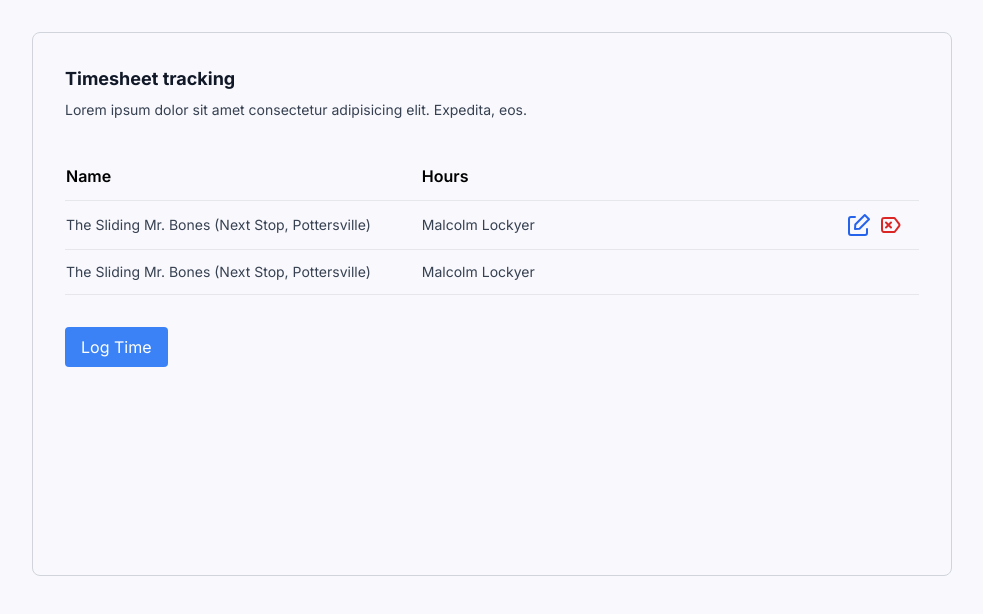
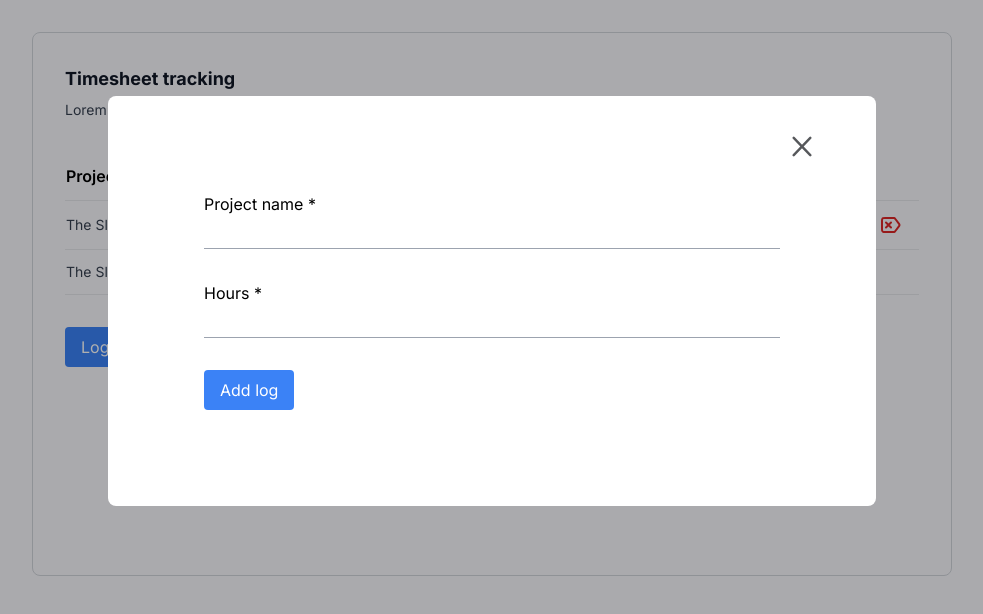
Before and after one commit to martpika/timesheet-tracking, a Next.js app: page / in a window 1280 px wide. Both pictures are taken after a click on the button "Log Time". Shown: the top 614 px of the page, without its empty margins (148-1131 px from the left). Built offline with nearby package versions, Linux system fonts and the light colour scheme.

Commit message:
added modal and form for the timesheet

```diff
--- /dev/null
+++ b/src/app/components/modal/base/index.ts
@@ -0,0 +1 @@
+export { default as BaseModal } from "./base"
--- /dev/null
+++ b/src/app/components/modal/timesheet/hook.ts
@@ -0,0 +1,54 @@
+import { zodResolver } from "@hookform/resolvers/zod"
+import {
+  useEffect,
+  useState } from "react"
+import {
+  SubmitHandler,
+  useForm } from "react-hook-form"
+import { z } from "zod"
+
+
+const formSchema = z.object({
+  name: z
+    .string()
+    .min(4, "Please enter the name"),
+  hours: z
+    .number()
+    .gt(0, "Should be minimum of 1 hour")
+})
+
+type FormSchema = z.TypeOf<typeof formSchema>
+
+export const useTimesheet = () =>{
+  const {
+    register,
+    handleSubmit,
+    reset,
+    formState: {
+      errors: formErrors
+    } } = useForm<FormSchema>({
+    resolver: zodResolver(formSchema)
+  })
+  const [ isTimesheetSuccess, setIsTimesheetSuccess ] = useState(false)
+
+  const submitHandler: SubmitHandler<FormSchema> = async(data) =>{
+    reset()
+  }
+
+  useEffect(() =>{
+    if ( isTimesheetSuccess ) {
+      const timeout = setTimeout(() =>{
+        setIsTimesheetSuccess(false)
+      }, 5000)
+
+      return () => { clearTimeout(timeout) }
+    }
+  }, [ isTimesheetSuccess ])
+
+  return {
+    handleSubmit: handleSubmit(submitHandler),
+    register,
+    formErrors,
+    isTimesheetSuccess
+  }
+}
--- /dev/null
+++ b/src/app/components/modal/timesheet/index.ts
@@ -0,0 +1 @@
+export { default as TimesheetModal } from "./timesheet"
--- a/src/app/components/modal/timesheet/timesheet.tsx
+++ b/src/app/components/modal/timesheet/timesheet.tsx
@@ -0,0 +1,92 @@
+import {
+  motion,
+  AnimatePresence } from "framer-motion"
+import { useTimesheet } from "./hook"
+
+
+type FormProps = {
+  exit: VoidFunction
+}
+
+const Timesheet = ({ exit }: FormProps) =>{
+  const {
+    register,
+    handleSubmit,
+    formErrors,
+    isTimesheetSuccess } = useTimesheet()
+
+  return (
+    <div className="relative z-10 bg-white rounded-lg max-w-[768px] mx-auto py-[clamp(64px,10vw,96px)] px-[clamp(40px,10vw,96px)]">
+      <button
+        onClick={ exit }
+        className="absolute right-[clamp(40px,10vw,64px)] top-10 opacity-70">
+        <span className="sr-only">close modal</span>
+        <img
+          src="/icons/exit.svg"
+          alt="" />
+      </button>
+      <form
+        className="text-dark-one"
+        onSubmit={handleSubmit}>
+        <div className="mb-[clamp(16px,4vw,32px)]">
+          <label
+            htmlFor="name"
+            className="block text-[clamp(14px,3vw,16px)]">Project name *
+          </label>
+          <input
+            { ...register("name") }
+            className="block w-full border-b border-b-gray-400 bg-transparent py-1 pl-1 outline-none focus-within:font-medium"
+            type="text"
+            name="name"
+            id="name"
+            required />
+          { !!formErrors.name?.message && <p className="text-red-600 text-[clamp(14px,3vw,16px)]">{ formErrors.name.message }</p> }
+        </div>
+        <div className="mb-[clamp(16px,4vw,32px)]">
+          <label
+            htmlFor="hours"
+            className="block text-[clamp(14px,3vw,16px)]">Hours *
+          </label>
+          <input
+            { ...register("hours") }
+            className="block w-full border-b border-b-gray-400 bg-transparent py-1 pl-1 outline-none focus-within:font-medium"
+            type="hours"
+            name="hours"
+            id="hours"
+            required />
+          { !!formErrors.hours?.message && <p className="text-red-600 text-[clamp(14px,3vw,16px)]">{ formErrors.hours.message }</p> }
+        </div>
+        <motion.button
+          className="bg-blue-500 text-white py-2 px-4 rounded"
+          type="submit"
+          whileHover={{
+            y: "-5%"
+          }}>Add log
+        </motion.button>
+      </form>
+      <AnimatePresence>
+        { isTimesheetSuccess && (
+          <motion.div
+            initial={{
+              opacity: 0,
+              x: "100%"
+            }}
+            animate={{
+              opacity: 1,
+              x: "0%"
+            }}
+            exit={{
+              opacity: 0,
+              x: "100%"
+            }}
+            className="rounded-lg rounded-r-none rounded-br-none bg-dark-one text-white py-4 px-8 fixed right-0 top-0">
+            <p className="text-[clamp(14px,3vw,18px)]">Log successfully added!!</p>
+          </motion.div>
+        ) }
+      </AnimatePresence>
+    </div>
+  )
+}
+
+
+export default Timesheet
--- /dev/null
+++ b/src/app/lib/hooks/useExpansion.ts
@@ -0,0 +1,13 @@
+import { useState } from "react"
+
+
+export const useExpansion = () =>{
+  const [ isExpanded, setIsExpanded ] = useState(false)
+
+  const handleExpansion = () => setIsExpanded(prev => !prev)
+
+  return {
+    isExpanded,
+    handleExpansion
+  }
+}
--- a/src/app/page.tsx
+++ b/src/app/page.tsx
@@ -1,22 +1,32 @@
 "use client"
 
+import { BaseModal } from "./components/modal/base"
+import { TimesheetModal } from "./components/modal/timesheet"
 import { DeleteIcon } from "./components/svgs/delete"
 import { EditIcon } from "./components/svgs/edit"
+import { useExpansion } from "./lib/hooks/useExpansion"
+import {
+  motion,
+  AnimatePresence } from "framer-motion"
 
 
 const Page = () =>{
+  const {
+    isExpanded,
+    handleExpansion } = useExpansion()
 
   return (
-    <main className="bg-[#f8f8fd] min-h-screen pt-8">
+    <main className="bg-[#f8f8fd] min-h-screen pt-8 px-4">
       <div className="p-8 rounded-lg border border-gray-300 max-w-[920px] mx-auto min-h-[calc(100vh-256px)]">
         <div className="mb-8">
           <h2 className=" text-[clamp(16px,3vw,18px)] font-bold text-gray-900 mb-2">Timesheet tracking</h2>
           <p className="text-sm text-gray-700">Lorem ipsum dolor sit amet consectetur adipisicing elit. Expedita, eos.</p>
         </div>
-        <table className="table-fixed text-left w-full mb-8">
+        <div className=" overflow-x-auto">
+          <table className="text-left w-full mb-8">
             <thead>
               <tr>
-              <th className="font-semibold pr-4 py-3">Name</th>
+                <th className="font-semibold pr-4 py-3">Project name</th>
                 <th className="font-semibold pr-4 py-3">Hours</th>
                 <th className=" w-1/6"></th>
               </tr>
@@ -46,7 +56,20 @@ const Page = () =>{
               </tr>
             </tbody>
           </table>
-        <button className=" bg-blue-500 text-white py-2 px-4 rounded">Log Time</button>
+        </div>
+        <button
+          className=" bg-blue-500 text-white py-2 px-4 rounded"
+          onClick={ handleExpansion }
+          aria-expanded={ isExpanded }>
+            Log Time
+        </button>
+        <AnimatePresence>
+          { isExpanded && (
+            <BaseModal exit={ handleExpansion }>
+              <TimesheetModal exit={ handleExpansion } />
+            </BaseModal>
+          ) }
+        </AnimatePresence>
       </div>
     </main>
   )
```
Also changed, not shown: public/icons/exit.svg (added). Lines whose indentation alone changed are shown as unchanged.
